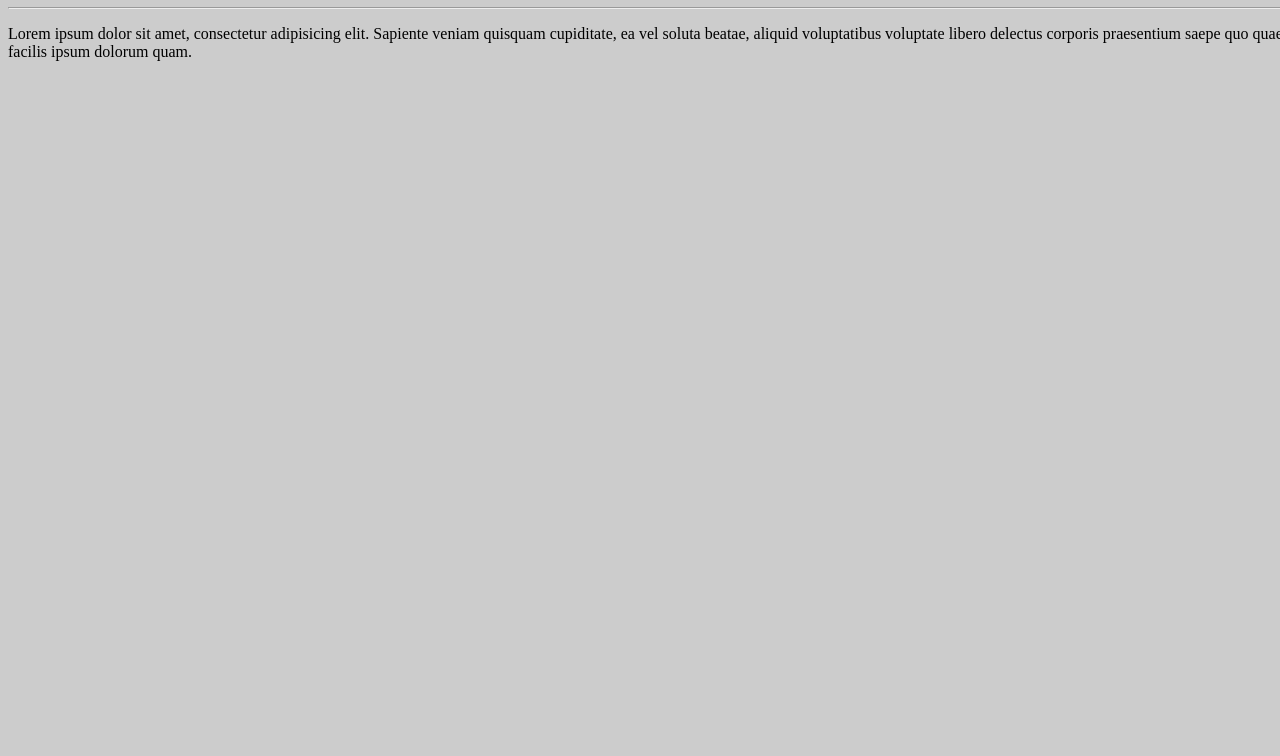
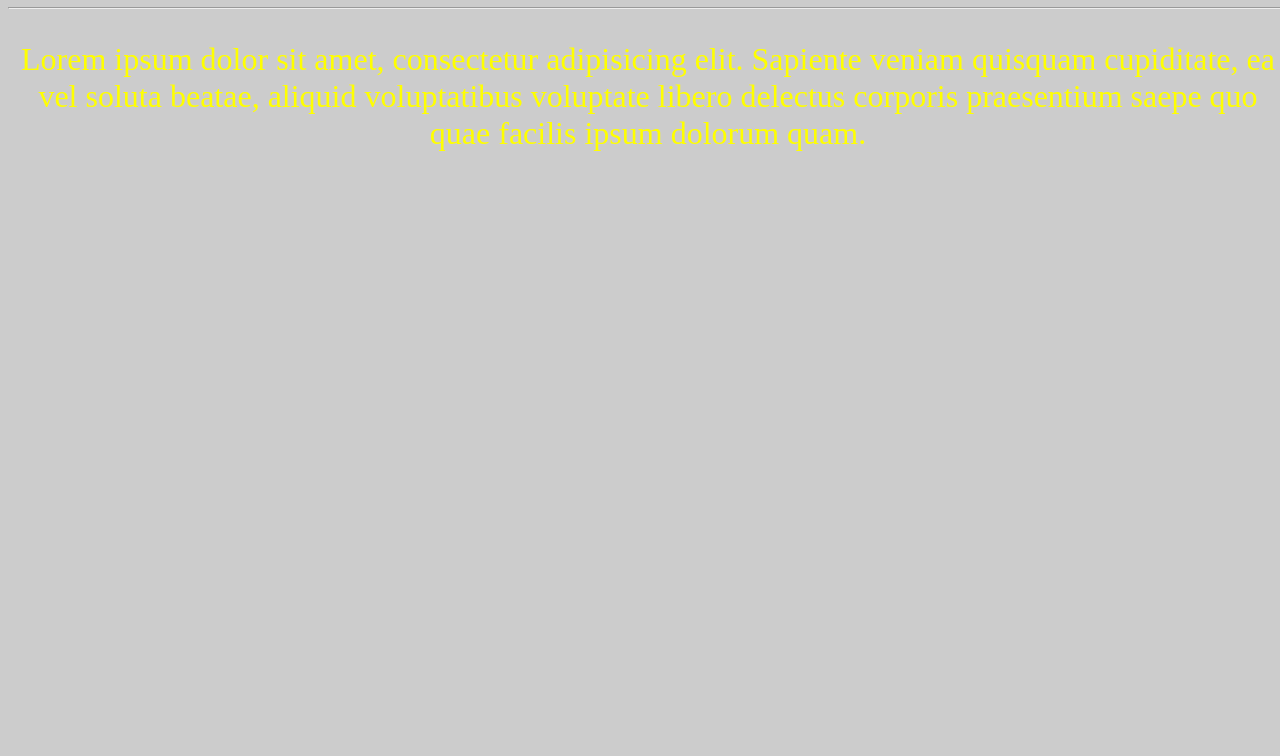
Before and after one commit to graficoapp/testing, a plain HTML site: page index.html in a window 1280 px wide. Shown: the part 73-829 px from the top of the page. Drawn offline with Linux system fonts and the light colour scheme.

Commit message:
Cambio que el cliente pidio

```diff
--- a/app.css
+++ b/app.css
@@ -9,3 +9,9 @@ h1 {
 	font-weight: 400;
 	text-align: center;
 }
+
+p {
+	color: yellow;
+	font-size: 2em;
+	text-align: center;
+}
```
